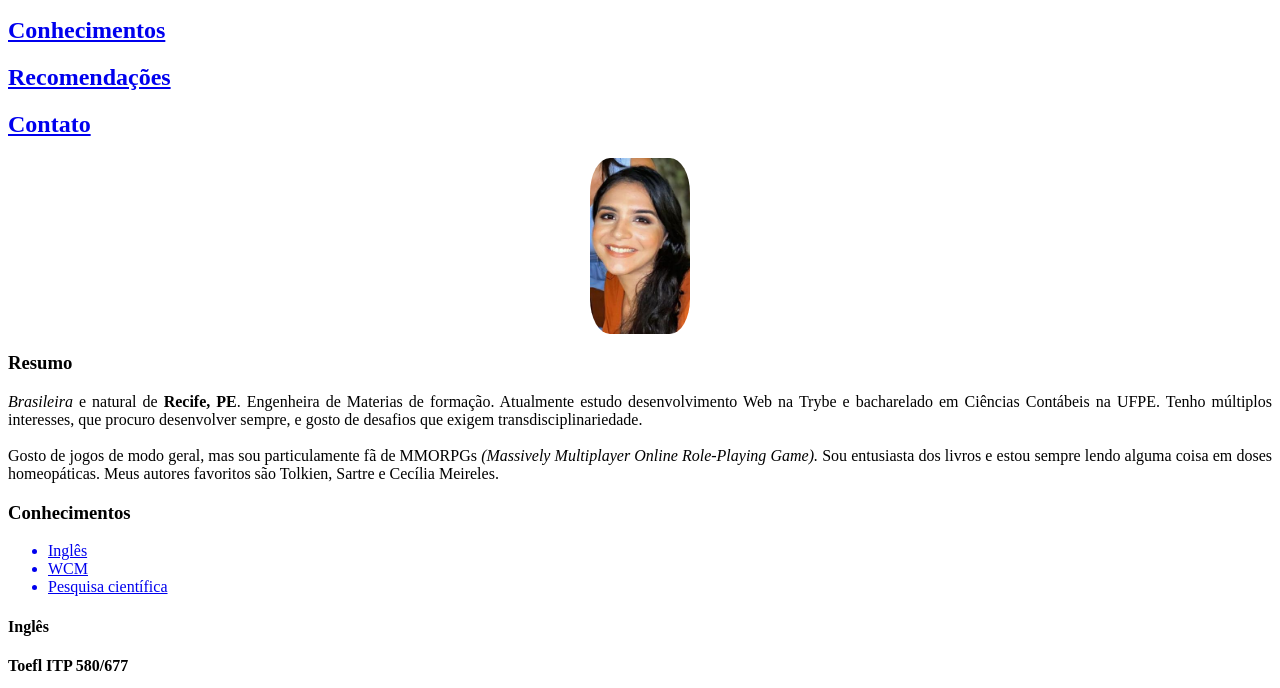
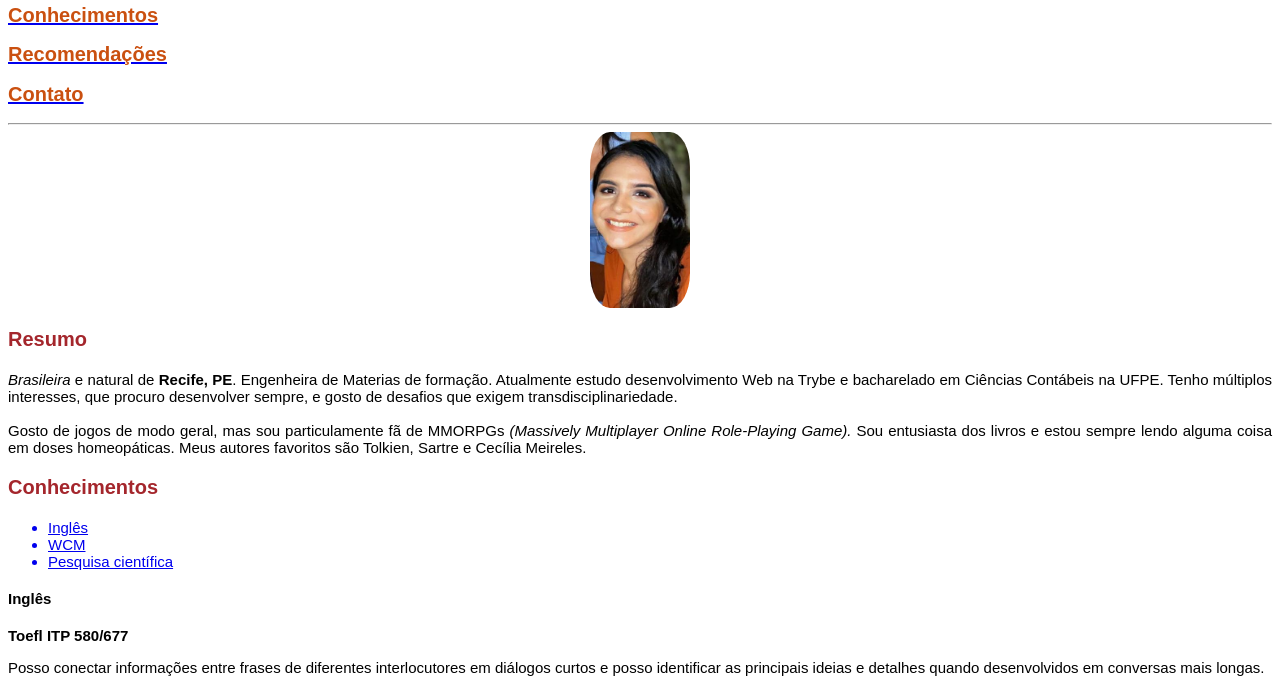
Before and after one commit to NatielleDavid/natielledavid.github.io, a plain HTML site: page index.html in a window 1280 px wide. Shown: the part 110-798 px from the top of the page. Drawn offline with Linux system fonts and the light colour scheme.

Commit message:
adiçao de cores

```diff
--- a/index.html
+++ b/index.html
@@ -12,8 +12,21 @@
             text-align: center;
         }
 
+        h2 {
+            color: #ca5010;
+            font-size: 20px;
+        }
+
+        h3 {
+            color: #a4262c;
+            font-size: 20px;
+            font-weight: 700;
+        }
+
         body {
             text-align: justify;
+            font-family: Arial, Helvetica, sans-serif;
+            font-size: 15px;
         }
 
         #fotoperfil {
@@ -30,6 +43,7 @@
     <a href="#conhecimentos"><h2>Conhecimentos</h2></a>
     <a href="#recomendações"><h2>Recomendações</h2></a>
     <a href="#contato"><h2>Contato</h2></a>
+    <hr>
     <img id=fotoperfil src="imagens/fotoperfil.jpeg" width="100" alt="foto Natielle">
     <a name="resumo"></a><h3>Resumo</h3>
         <p><em>Brasileira</em> e natural de <strong>Recife, PE</strong>. Engenheira de Materias de formação. Atualmente estudo desenvolvimento Web na Trybe e bacharelado em Ciências Contábeis na UFPE. Tenho múltiplos interesses, que procuro desenvolver sempre, e gosto de desafios que exigem transdisciplinariedade.
```
Also changed, not shown: style.css (added).
